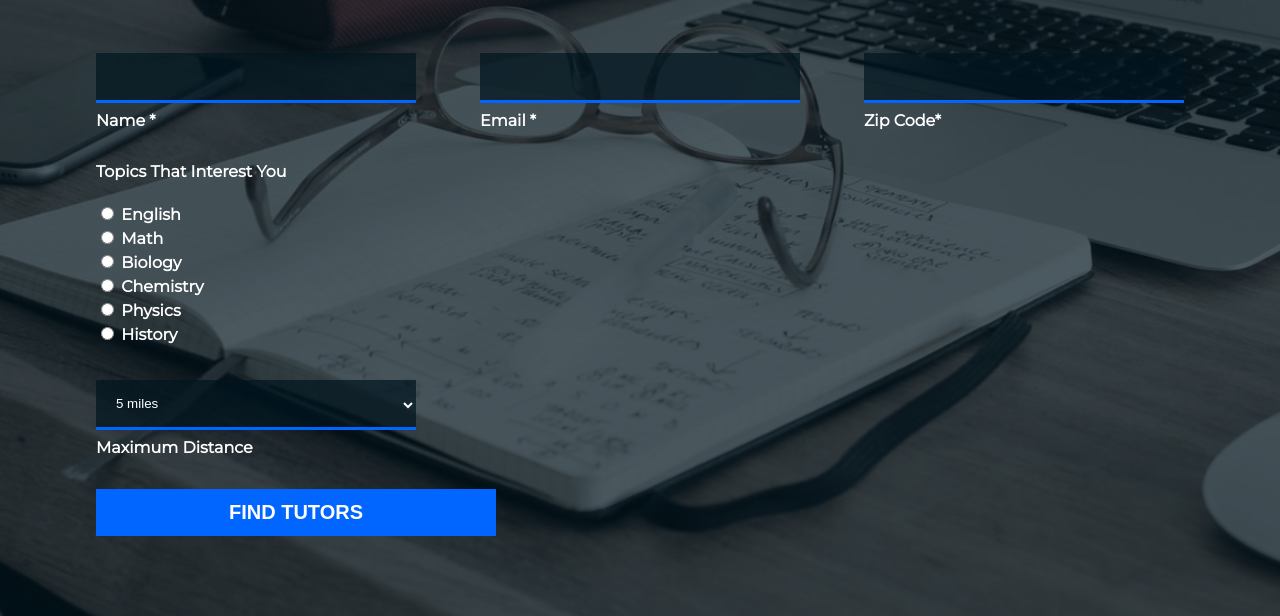
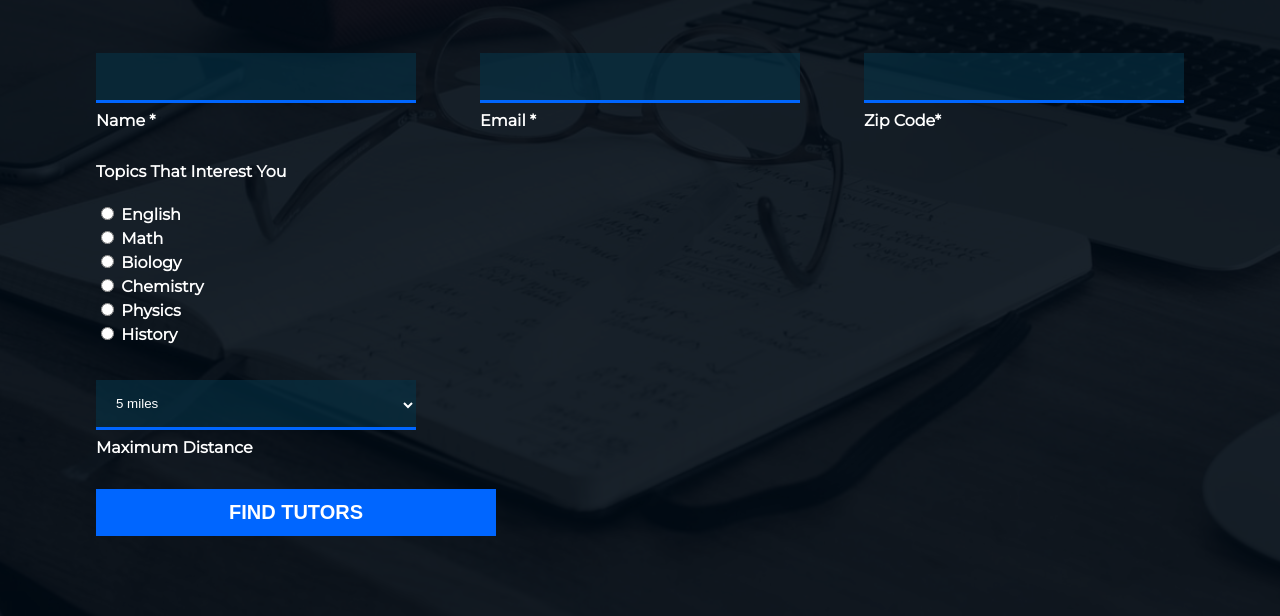
Before and after one commit to celinanperalta/CS-146, a plain HTML site: page students.html in a window 1280 px wide. Shown: the part 307-923 px from the top of the page. Drawn offline with Linux system fonts and the light colour scheme.

Commit message:
Less busy

```diff
--- a/src/styles/inner.css
+++ b/src/styles/inner.css
@@ -37,7 +37,7 @@ a {
   height: 100%;
   width: 100%;
   z-index: 0;
-  background-color: rgba(0, 20, 30, 0.7);
+  background-color: rgba(0, 10, 20, 0.9);
 }
 
 .signup img {
@@ -78,7 +78,7 @@ a {
 .signup__form-row select {
   color: white;
   padding-left: 1rem;
-  background-color: rgba(0, 20, 30, 0.7);
+  background-color: rgba(6, 50, 71, 0.6);
   height: 50px;
   border: none;
   border-bottom: 3px solid #0066ff;
```
